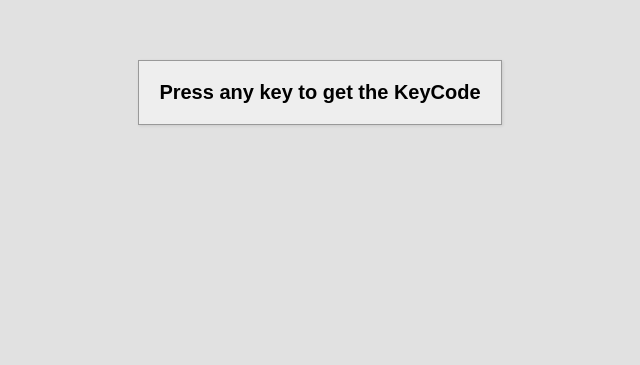
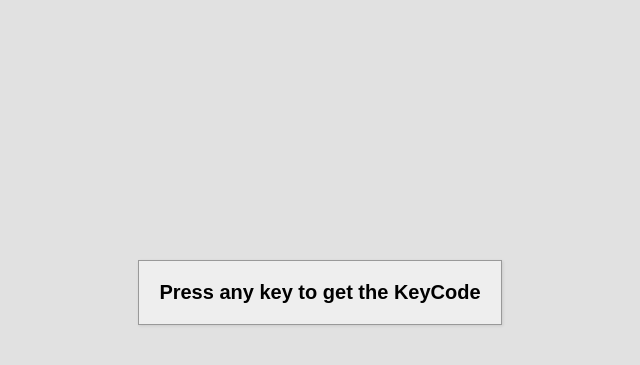
Before and after one commit to 0xlvl3/HTML-CSS-JS-fifty, a plain HTML site: page 11-EventKeycodes/index.html in a window 1280 px wide. Shown: the part 265-630 px from the top of the page, without its empty margins (320-960 px from the left). Drawn offline with Linux system fonts and the light colour scheme; a web font is replaced by a local one.

Commit message:
Progress

```diff
--- a/11-EventKeycodes/style.css
+++ b/11-EventKeycodes/style.css
@@ -18,7 +18,7 @@ body {
 
 .informUser {
   position: absolute;
-  bottom: 400px;
+  bottom: 25%;
   border: 1px solid #999;
   background-color: #eee;
   box-shadow: 1px 1px 3px rgba(0, 0, 0, 0.1);
```
